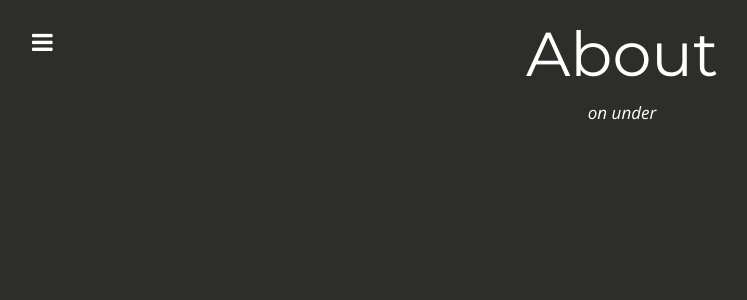
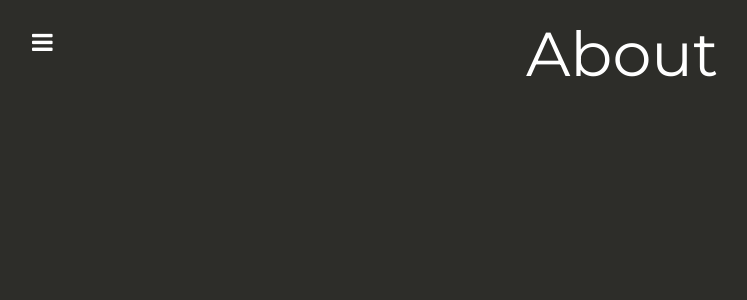
Before and after one commit to sh1dow3r/layer0, a Jekyll site: the page built from about.md, in a window 1280 px wide. Shown: the top 300 px of the page, without its empty margins (18-765 px from the left). Built offline with Jekyll 4.4.1, drawn with Linux system fonts in a browser that asks for light colours; nearby versions of some CDN libraries.

```diff
--- a/_layouts/about.html
+++ b/_layouts/about.html
@@ -25,26 +25,6 @@ layout: default
 
       <h1 class="header" itemprop="name">{{ page.title }}</h1>
 
-      <div class="author">
-        <small><i>
-          {% if page.author %}
-          by
-          <span itemprop="author">
-            {% if site.google_plus_link %}
-              <a rel="author" href="{{ site.google_plus_link }}">
-            {% endif %}
-            <span itemprop="author" itemscope itemtype="http://schema.org/Person">
-              <span itemprop="name">{{ page.author }}</span>
-            </span>
-            {% if site.google_plus_link %}
-              </a>
-            {% endif %}
-          </span>
-          {% endif %}
-          on <span itemprop="datePublished" content="2014-08-28">{{ page.date | date: "%B %-d, %Y" }}</span>
-          {% if page.categories != empty %} under {% for category in page.categories limit:1 %}{{ category }}{% endfor %}{% endif %}
-        </i></small>
 
-    </div>
 
 </div>
```
